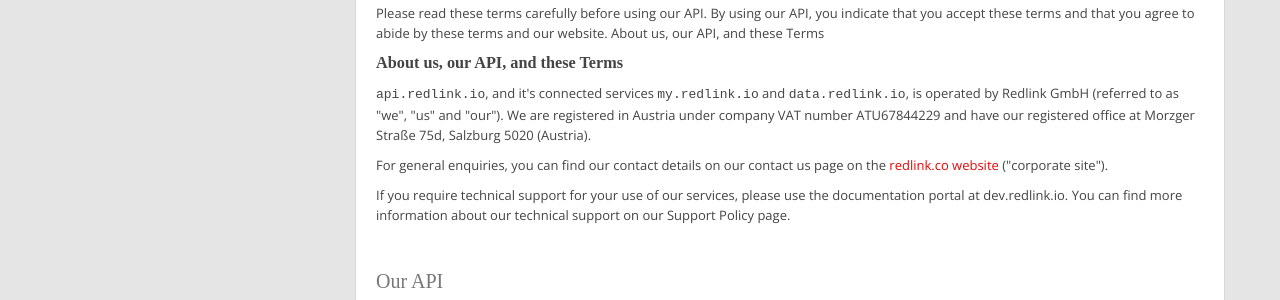
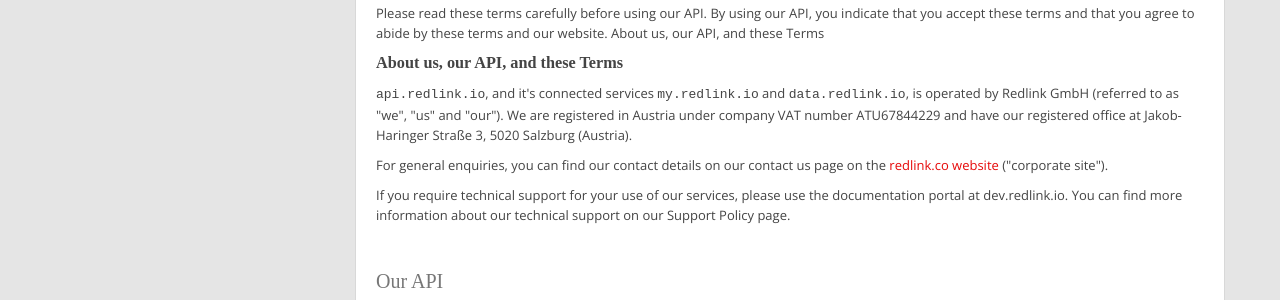
Before and after one commit to redlink-gmbh/redlink-gmbh.github.io, a Jekyll site: the page built from terms.html, in a window 1280 px wide and 900 px high. Shown: the part 372-672 px from the top of the window. Built offline with Jekyll 4.4.1, drawn with Linux system fonts in a browser that asks for light colours; comment, search, counter and statistics services are not loaded.

Commit message:
updated postal address

```diff
--- a/terms.html
+++ b/terms.html
@@ -38,7 +38,7 @@
                 <h4>About us, our API, and these Terms</h4>
 
                 <p>
-                  <span class="tt">api.redlink.io</span>, and it's connected services <span class="tt">my.redlink.io</span> and <span class="tt">data.redlink.io</span>, is operated by Redlink GmbH (referred to as "we", "us" and "our"). We are registered in Austria under company VAT number ATU67844229 and have our registered office at Morzger Straße 75d, Salzburg 5020 (Austria).
+                  <span class="tt">api.redlink.io</span>, and it's connected services <span class="tt">my.redlink.io</span> and <span class="tt">data.redlink.io</span>, is operated by Redlink GmbH (referred to as "we", "us" and "our"). We are registered in Austria under company VAT number ATU67844229 and have our registered office at Jakob-Haringer Straße 3, 5020 Salzburg (Austria).
                 </p>
 
                 <p>
```
